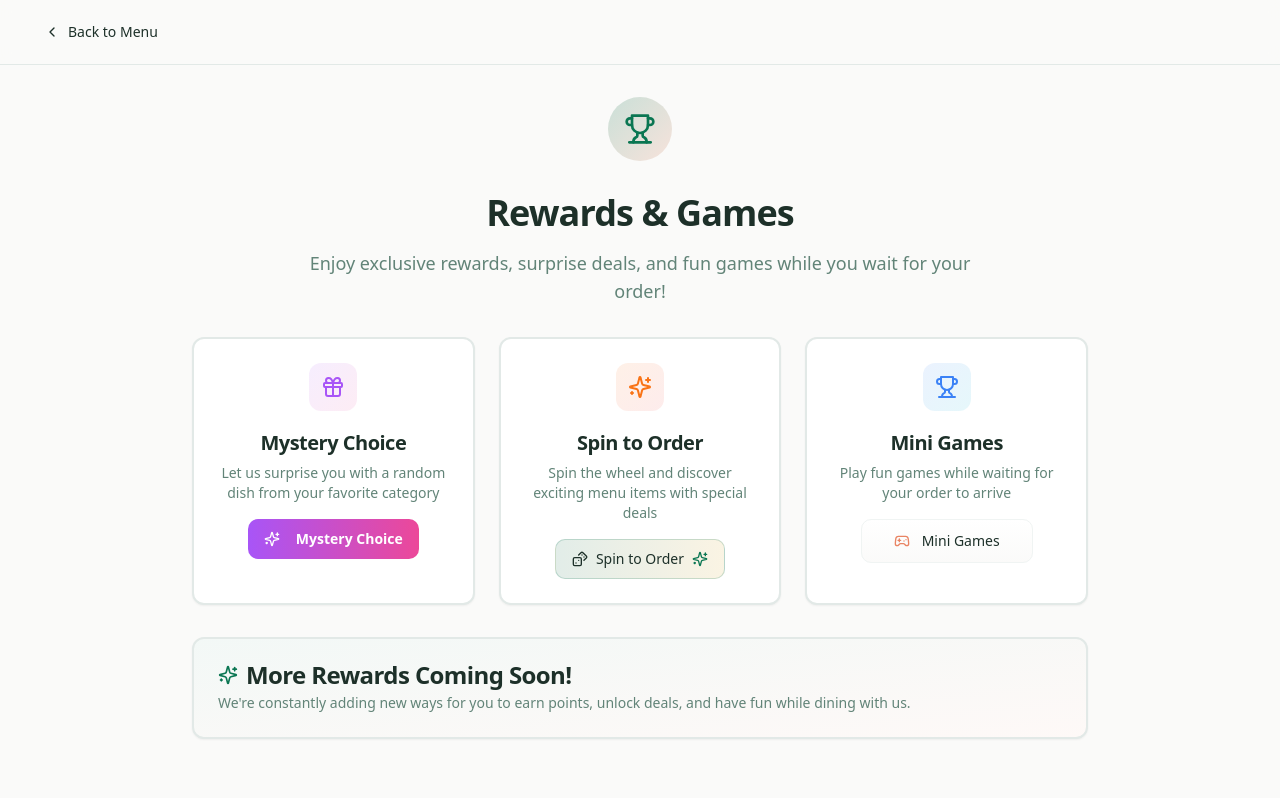
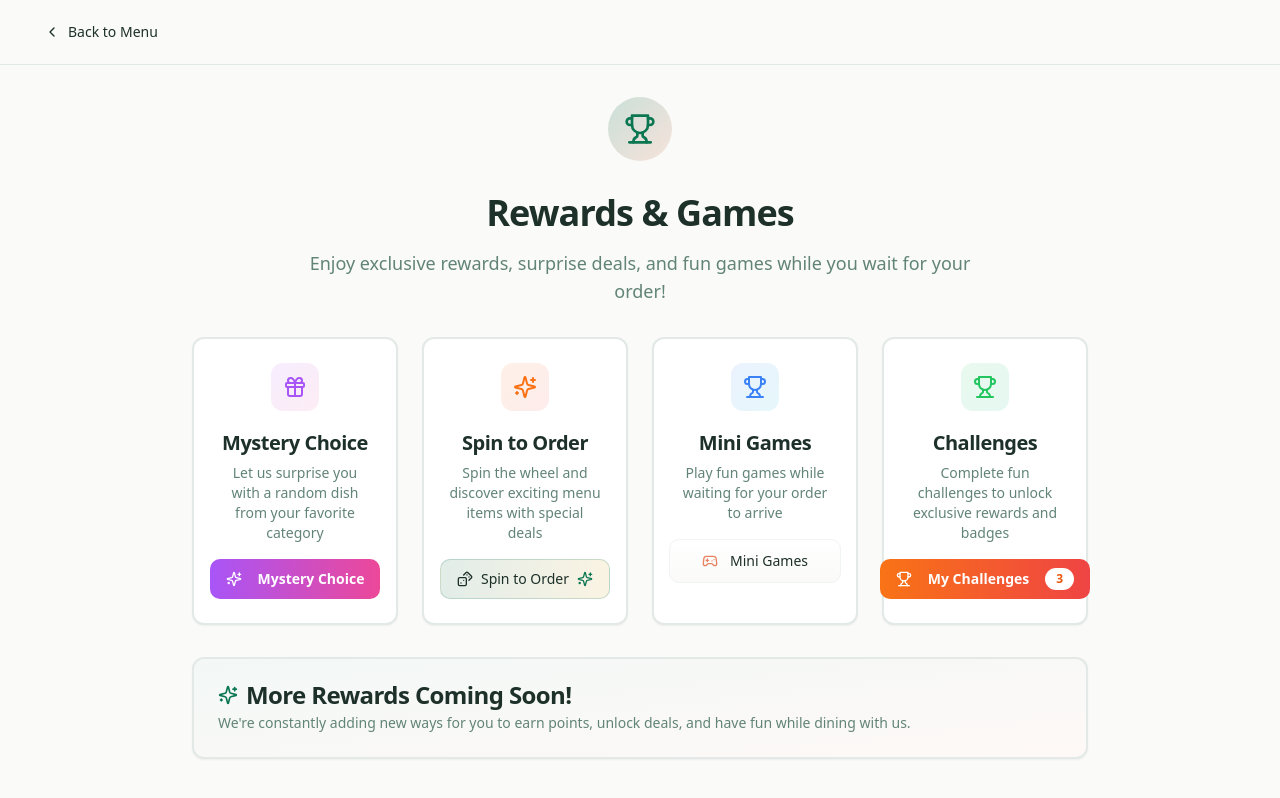
Before and after one commit to caspianbank/orderly-menu-flow, a React (Vite) app: page /rewards in a window 1280 px wide. Built offline with nearby package versions, Linux system fonts and the light colour scheme.

Commit message:
Integrate Challenges to Rewards Page

```diff
--- a/src/pages/Index.tsx
+++ b/src/pages/Index.tsx
@@ -8,7 +8,6 @@ import { MenuItem } from '@/components/restaurant/MenuItem';
 import { OrderSummary } from '@/components/restaurant/OrderSummary';
 import { Footer } from '@/components/restaurant/Footer';
 import Recommendations from '@/components/restaurant/Recommendations';
-import Challenges from '@/components/restaurant/Challenges';
 import { TrendingItems } from '@/components/restaurant/TrendingItems';
 import { Stories } from '@/components/restaurant/Stories';
 import { TimeBasedMenu } from '@/components/restaurant/TimeBasedMenu';
@@ -263,12 +262,9 @@ const Index = () => {
       {/* Trending Items */}
       <TrendingItems items={menuItems} />
 
-      {/* Special Features */}
+      {/* Recommendations */}
       <section className="container mx-auto px-4 py-6">
-        <div className="flex flex-wrap gap-4 justify-center items-center mb-6">
-          <Challenges />
-          <Recommendations />
-        </div>
+        <Recommendations />
       </section>
 
       {/* Time-Based Menu Filter */}
--- a/src/pages/Rewards.tsx
+++ b/src/pages/Rewards.tsx
@@ -6,6 +6,7 @@ import { Card, CardContent, CardDescription, CardHeader, CardTitle } from '@/com
 import MysteryChoice from '@/components/restaurant/MysteryChoice';
 import { SpinRoulette } from '@/components/restaurant/SpinRoulette';
 import { MiniGames } from '@/components/restaurant/MiniGames';
+import Challenges from '@/components/restaurant/Challenges';
 import { menuItems, categories } from '@/data/menuData';
 import { OrderItem } from '@/types/menu';
 
@@ -44,7 +45,7 @@ const Rewards = () => {
           </div>
 
           {/* Features Grid */}
-          <div className="grid gap-6 md:grid-cols-3">
+          <div className="grid gap-6 md:grid-cols-2 lg:grid-cols-4">
             {/* Mystery Choice */}
             <Card className="border-2 hover:shadow-lg transition-shadow">
               <CardHeader className="text-center pb-4">
@@ -92,6 +93,22 @@ const Rewards = () => {
                 <MiniGames />
               </CardContent>
             </Card>
+
+            {/* Challenges */}
+            <Card className="border-2 hover:shadow-lg transition-shadow">
+              <CardHeader className="text-center pb-4">
+                <div className="mx-auto mb-3 h-12 w-12 bg-gradient-to-br from-green-500/10 to-emerald-500/10 rounded-lg flex items-center justify-center">
+                  <Trophy className="h-6 w-6 text-green-500" />
+                </div>
+                <CardTitle className="text-xl">Challenges</CardTitle>
+                <CardDescription>
+                  Complete fun challenges to unlock exclusive rewards and badges
+                </CardDescription>
+              </CardHeader>
+              <CardContent className="flex justify-center pb-6">
+                <Challenges />
+              </CardContent>
+            </Card>
           </div>
 
           {/* Info Section */}
```
